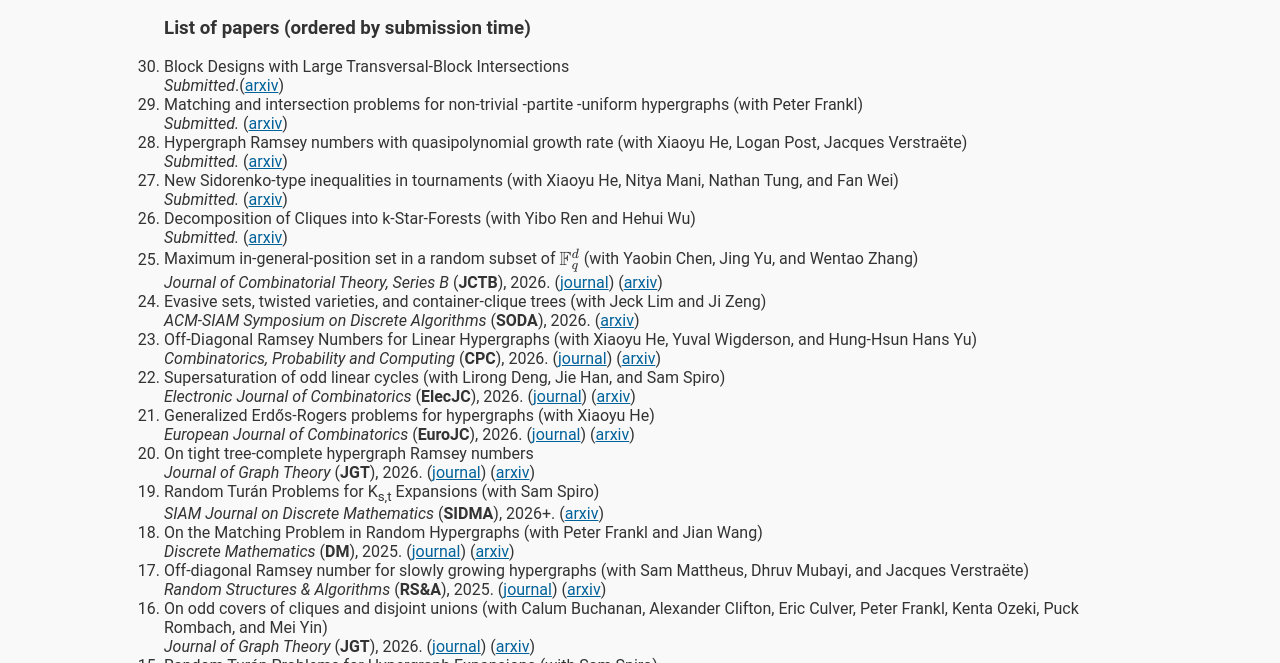
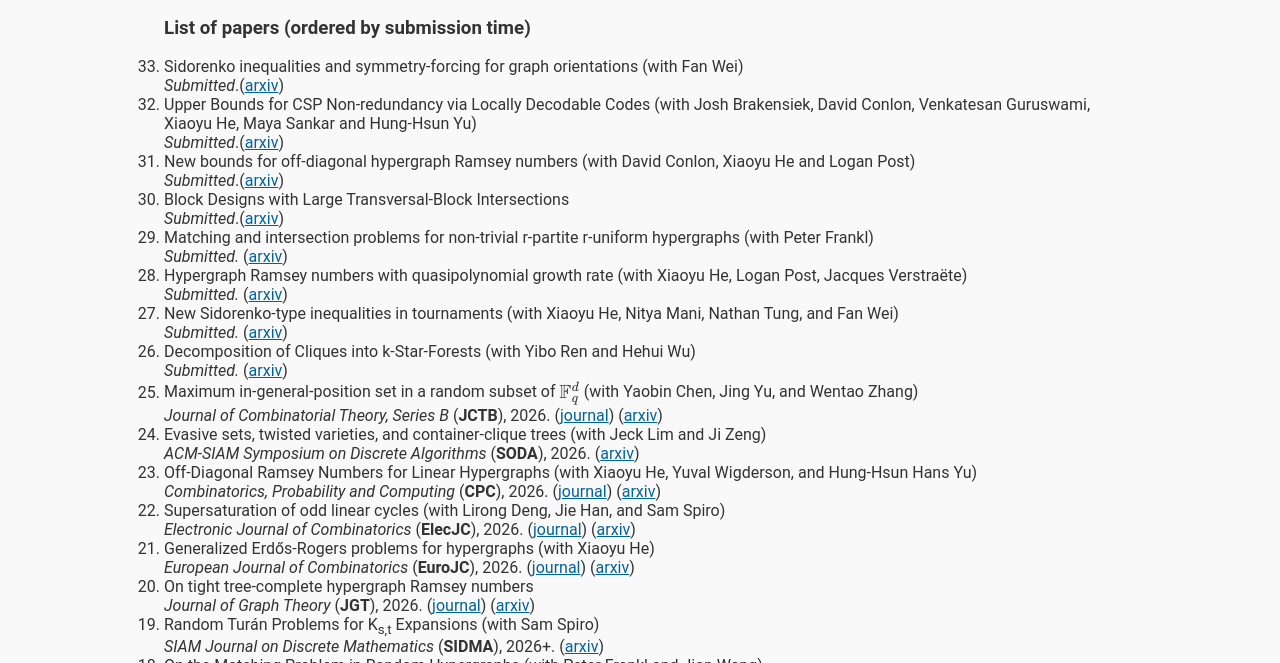
Before and after one commit to jiaxinie/jiaxinie.github.io, a plain HTML site: page research.html in a window 1280 px wide. Shown: the part 137-800 px from the top of the page. Drawn offline with nearby package versions, Linux system fonts and the light colour scheme.

Commit message:
Add files via upload

```diff
--- a/research.html
+++ b/research.html
@@ -24,10 +24,19 @@
       <h2>Research</h2>
       <ol reversed>
         <h3>List of papers (ordered by submission time)</h3>
+        <li>Sidorenko inequalities and symmetry-forcing for graph orientations (with Fan Wei)<br>
+          <i>Submitted</i>.(<a href="https://arxiv.org/abs/2611.15027">arxiv</a>)<br>
+        </li>
+        <li>Upper Bounds for CSP Non-redundancy via Locally Decodable Codes (with Josh Brakensiek, David Conlon, Venkatesan Guruswami, Xiaoyu He, Maya Sankar and Hung-Hsun Yu)<br>
+          <i>Submitted</i>.(<a href="https://arxiv.org/abs/2610.38664">arxiv</a>)<br>
+        </li>
+        <li>New bounds for off-diagonal hypergraph Ramsey numbers (with David Conlon, Xiaoyu He and Logan Post)<br>
+          <i>Submitted</i>.(<a href="https://arxiv.org/pdf/2610.14829">arxiv</a>)<br>
+        </li>
         <li>Block Designs with Large Transversal-Block Intersections<br>
           <i>Submitted</i>.(<a href="https://arxiv.org/pdf/2609.07736">arxiv</a>)<br>
         </li>
-        <li>Matching and intersection problems for non-trivial -partite -uniform hypergraphs (with Peter Frankl)<br>
+        <li>Matching and intersection problems for non-trivial r-partite r-uniform hypergraphs (with Peter Frankl)<br>
           <i>Submitted.</i> (<a href="https://arxiv.org/abs/2604.10928">arxiv</a>)<br>
         </li>
 
@@ -64,7 +73,7 @@
         </li>
 
         <li>On tight tree-complete hypergraph Ramsey numbers<br>
-          <i>Journal of Graph Theory</i> (<b>JGT</b>), 2026. (<a href="https://doi.org/10.1002/jgt.70054Digital">journal</a>) (<a href="https://arxiv.org/abs/2412.19461">arxiv</a>)<br>
+          <i>Journal of Graph Theory</i> (<b>JGT</b>), 2026. (<a href="https://doi.org/10.1002/jgt.70054">journal</a>) (<a href="https://arxiv.org/abs/2412.19461">arxiv</a>)<br>
         </li>
 
         <li>Random Turán Problems for K<sub>s,t</sub> Expansions (with Sam Spiro)<br>
```
Also changed, not shown: index.html (+2 -4 lines), 1 other file.
